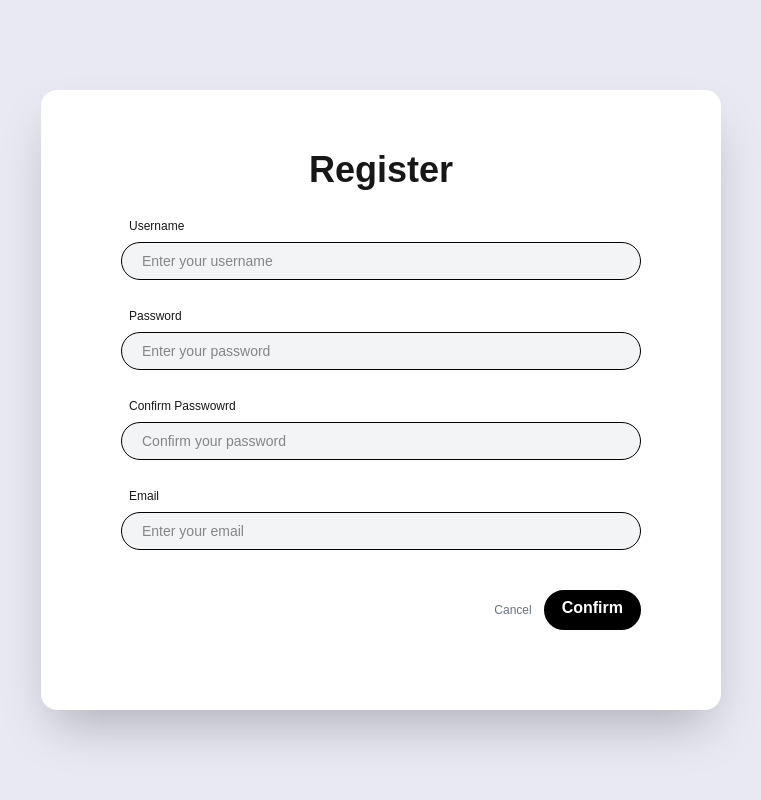
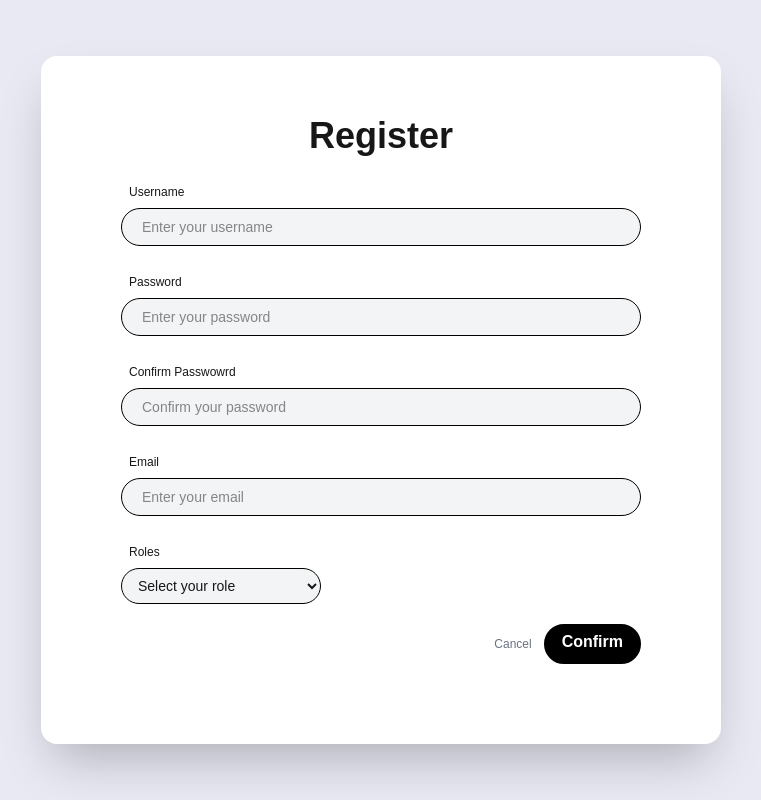
Before and after one commit to RTBS-ISP/UniPlus, a Next.js app in the folder frontend/uniplus/: page /register in a window 1280 px wide. Shown: the whole page, without its empty margins (259-1020 px from the left). Built offline with nearby package versions, Linux system fonts and the light colour scheme.

Commit message:
feat: add dropdown box for role selection

```diff
--- a/frontend/uniplus/app/register/page.tsx
+++ b/frontend/uniplus/app/register/page.tsx
@@ -26,6 +26,17 @@ function RegisterPage() {
                             <div className='bg-gray-100 border-[0.5px] border-black w-130 p-2 flex items-center mb-5 rounded-full'>
                                 <input type='email' name='email' placeholder='Enter your email' className='bg-gray-100 outline-none text-sm w-130 px-3'></input>
                             </div>
+                            <label className='flex items-start text-xs px-2 py-2'>Roles</label>
+                            <div className='flex items-start'>
+                                <select id='role' defaultValue='' className='w-50 py-2 rounded-full border-[0.5px] border-black  bg-gray-100 p-3 text-sm'>
+                                    <option value='' disabled>
+                                        Select your role
+                                    </option>
+                                    <option value='student'>Student</option>
+                                    <option value='organizer'>Organizer</option>
+
+                                </select>
+                            </div>
                             <div className="flex justify-end w-130 py-5 gap-3">
                                 <Link className='text-gray-500 hover:underline flex item-center text-xs py-3' href='/'> Cancel</Link>
                                 <a href='#' className='border-2 bg-black border-black text-white rounded-full px-4 py-1 inline-block font-semibold hover:bg-black hover:text-[#E9E9F4]'>
```
